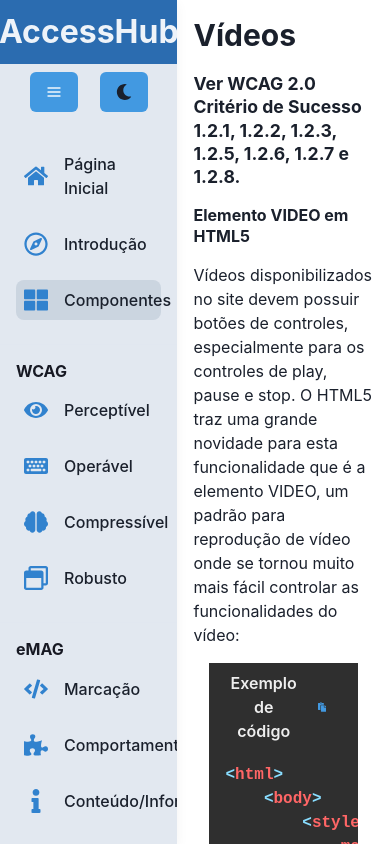
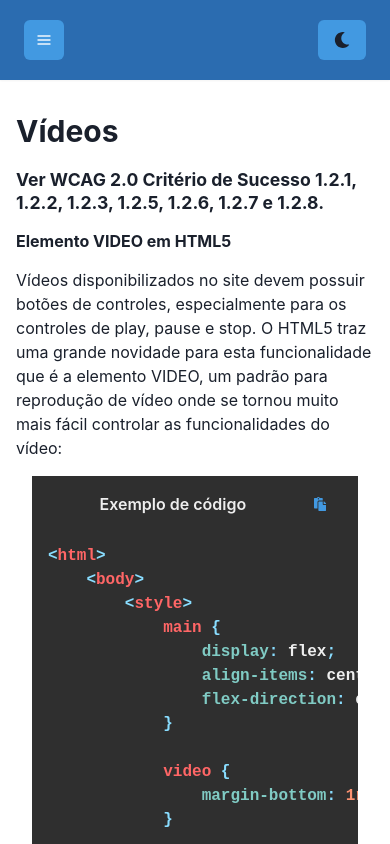
Before and after one commit to daviteixeira-dev/accesshub, a React (Vite) app: page /componentes/videos in a window 390 px wide. Built offline with nearby package versions, Linux system fonts and the light colour scheme.

Commit message:
refactoring components, adding dark/light mode, MenuMobile and the footer

```diff
--- a/src/pages/PageAboutAudios.tsx
+++ b/src/pages/PageAboutAudios.tsx
@@ -1,18 +1,31 @@
 import {
     Flex,
     Text,
+    Hide,
+    Show,
     Heading,
     Container
-} from '@chakra-ui/react'
+} from '@chakra-ui/react';
 
-import MenuSideBar from '../components/MenuSideBar/MenuSideBar'
-import PostComponent from '../components/PostComponent/PostComponent'
+import Footer from '../components/Footer/Footer';
+import MenuMobile from '../components/TopMenu/MenuMobile';
+import MenuSideBar from '../components/MenuSideBar/MenuSideBar';
+import PostComponent from '../components/PostComponent/PostComponent';
 
 const PageAboutAudios = () => {
     return (
         <Flex>
+            <Hide below='md'>
                 <MenuSideBar />
-        <Container maxW='container.xl' height='100vh' overflowY='auto'>
+            </Hide>
+
+            <Container maxW='container.xl' height='100vh' overflowY='auto' p='0'>
+
+                <Show below='md'>
+                    <MenuMobile marginBottom='0'/>
+                </Show>
+
+                <Flex flexDirection='column' p='1rem'>
 
                     <Heading as='h1' my='1rem'>
                         Áudios
@@ -50,9 +63,13 @@ const PageAboutAudios = () => {
                         de qualquer som que se reproduza na página.
                     </Text>
 
+                </Flex>
+
+                <Footer />
+
             </Container>
         </Flex>
-  )
-}
+    );
+};
 
-export default PageAboutAudios
+export default PageAboutAudios;
--- a/src/pages/PageAboutRecommendations.tsx
+++ b/src/pages/PageAboutRecommendations.tsx
@@ -2,20 +2,33 @@ import {
     Flex,
     Text,
     Link,
+    Hide,
+    Show,
     Heading,
     ListItem,
     Container,
     UnorderedList
-} from '@chakra-ui/react'
+} from '@chakra-ui/react';
 
-import MenuSideBar from '../components/MenuSideBar/MenuSideBar'
-import PostComponent from '../components/PostComponent/PostComponent'
+import Footer from '../components/Footer/Footer';
+import MenuMobile from '../components/TopMenu/MenuMobile';
+import MenuSideBar from '../components/MenuSideBar/MenuSideBar';
+import PostComponent from '../components/PostComponent/PostComponent';
 
 const PageAboutRecommendations = () => {
     return (
         <Flex>
+            <Hide below='md'>
                 <MenuSideBar />
-        <Container maxW='container.xl' height='100vh' overflowY='auto'>
+            </Hide>
+
+            <Container maxW='container.xl' height='100vh' overflowY='auto' p='0'>
+
+                <Show below='md'>
+                    <MenuMobile marginBottom='0'/>
+                </Show>
+
+                <Flex flexDirection='column' p='1rem'>
 
                     <Heading as='h1' my='1rem'>
                         Recomendações
@@ -231,9 +244,13 @@ const PageAboutRecommendations = () => {
                         scripts não são suportados.
                     </Text>
 
+                </Flex>
+
+                <Footer />
+
             </Container>
         </Flex>
-  )
-}
+    );
+};
 
-export default PageAboutRecommendations
+export default PageAboutRecommendations;
--- a/src/pages/PageAboutVideos.tsx
+++ b/src/pages/PageAboutVideos.tsx
@@ -1,18 +1,31 @@
 import {
     Flex,
     Text,
+    Hide,
+    Show,
     Heading,
-    Container
-} from '@chakra-ui/react'
+    Container,
+} from '@chakra-ui/react';
 
-import MenuSideBar from '../components/MenuSideBar/MenuSideBar'
-import PostComponent from '../components/PostComponent/PostComponent'
+import Footer from '../components/Footer/Footer';
+import MenuMobile from '../components/TopMenu/MenuMobile';
+import MenuSideBar from '../components/MenuSideBar/MenuSideBar';
+import PostComponent from '../components/PostComponent/PostComponent';
 
 const PageAboutVideos = () => {
     return (
         <Flex>
+            <Hide below='md'>
                 <MenuSideBar />
-        <Container maxW='container.xl' height='100vh' overflowY='auto'>
+            </Hide>
+
+            <Container maxW='container.xl' height='100vh' overflowY='auto' p='0'>
+
+                <Show below='md'>
+                    <MenuMobile marginBottom='0'/>
+                </Show>
+
+                <Flex flexDirection='column' p='1rem'>
 
                     <Heading as='h1' my='1rem'>
                         Vídeos
@@ -82,9 +95,13 @@ const PageAboutVideos = () => {
                         são apresentadas nos espaços entre os diálogos e nas pausas entre as informações sonoras.
                     </Text>
 
+                </Flex>
+
+                <Footer />
+
             </Container>
         </Flex>
-  )
-}
+    );
+};
 
-export default PageAboutVideos
+export default PageAboutVideos;
```
Lines whose indentation alone changed are shown as unchanged.
